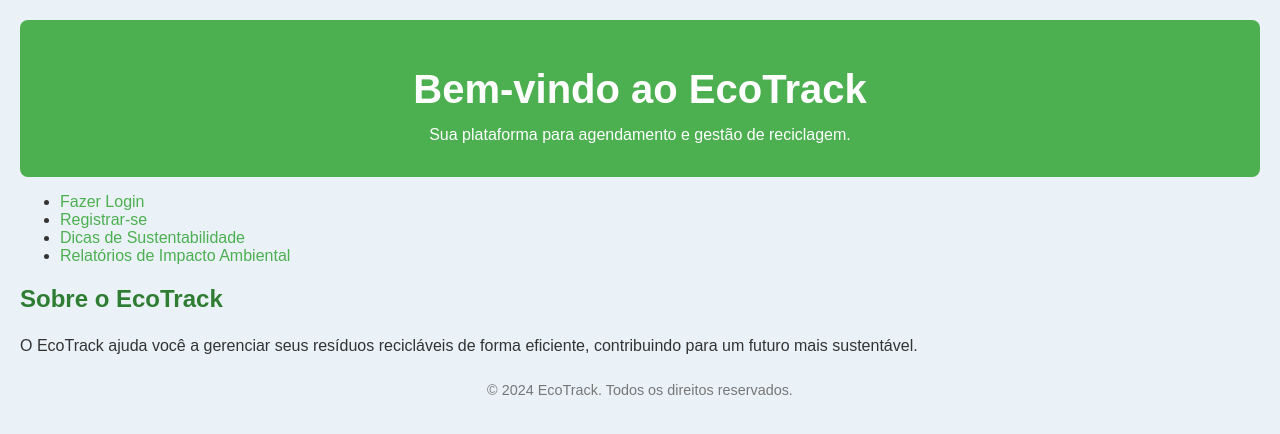
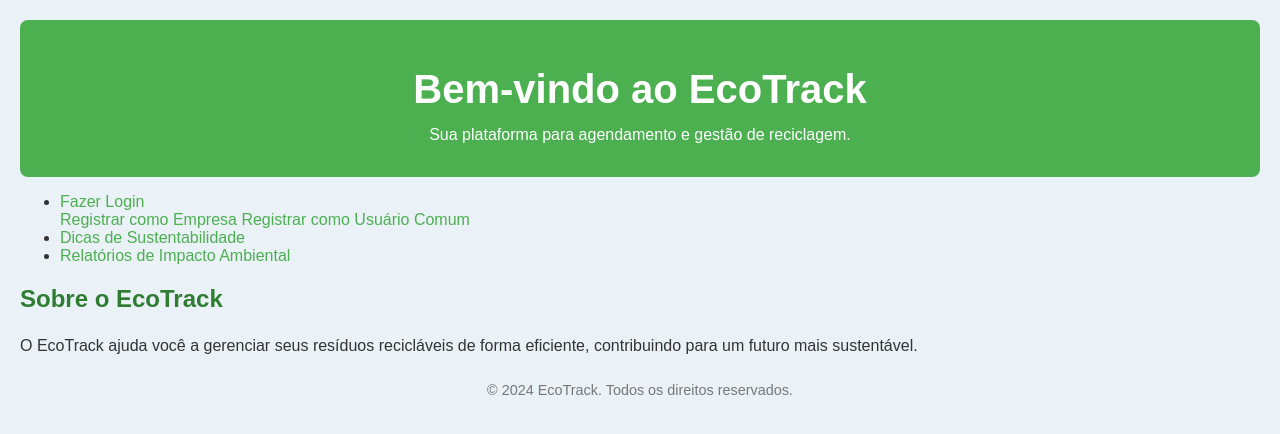
Before and after one commit to gustavocarneiro453/Projeto-FDS, a Django app: page / in a window 1280 px wide. Shown: the top 434 px of the page. Run offline with Django 5.2, Linux system fonts and the light colour scheme.

Commit message:
Adição dos links de registrar users

```diff
--- a/templates/home.html
+++ b/templates/home.html
@@ -16,7 +16,8 @@
     <nav>
         <ul>
             <li><a href="{% url 'user:login' %}">Fazer Login</a></li>
-            <li><a href="{% url 'user:register' %}">Registrar-se</a></li>
+            <a href="{% url 'user:register' %}?type=company" class="btn btn-primary">Registrar como Empresa</a>
+            <a href="{% url 'user:register' %}?type=user" class="btn btn-secondary">Registrar como Usuário Comum</a>
             <li><a href="#">Dicas de Sustentabilidade</a></li>
             <li><a href="#">Relatórios de Impacto Ambiental</a></li>
         </ul>
```
Also changed, not shown: users/migrations/0008_remove_user_first_name_remove_user_last_name.py (added).
